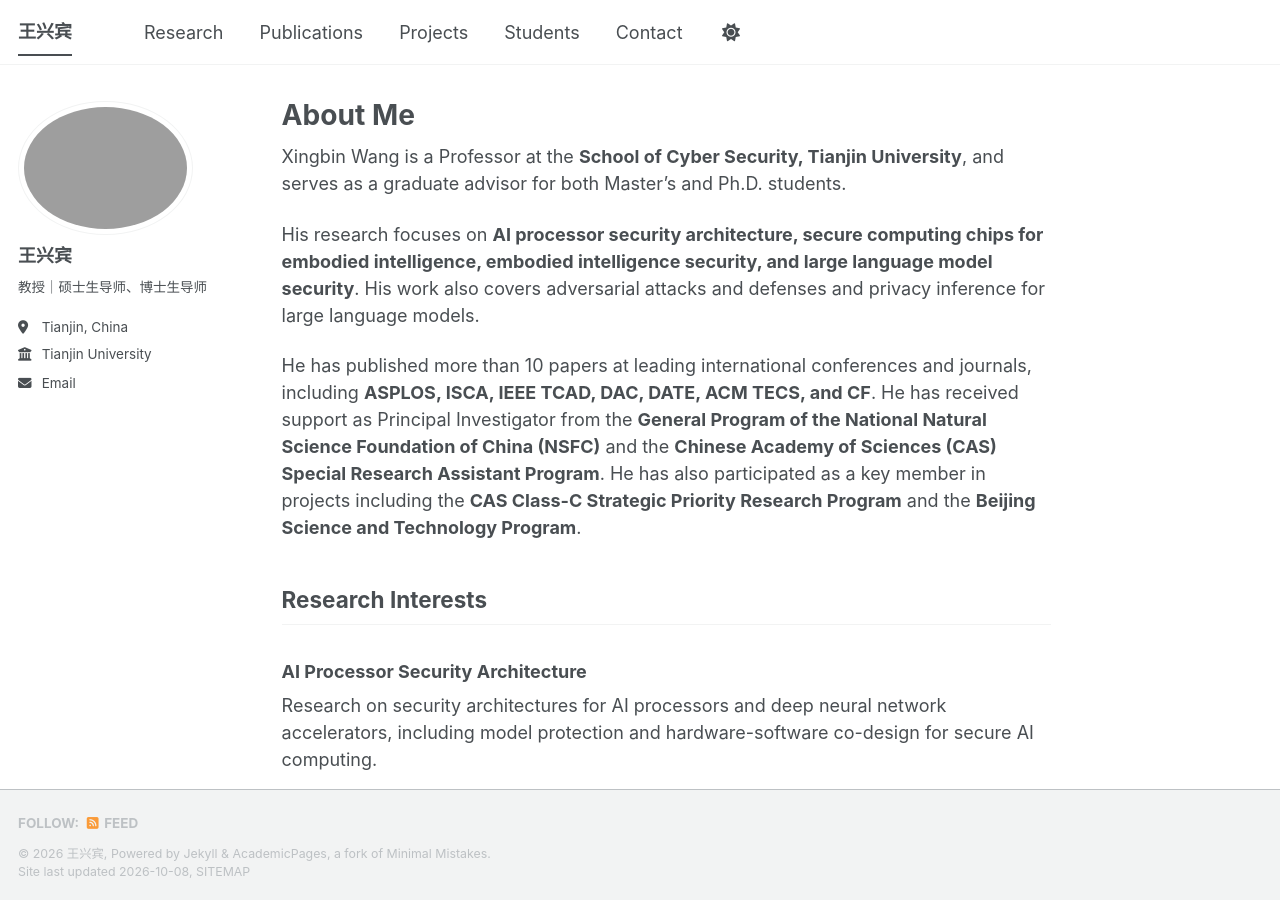
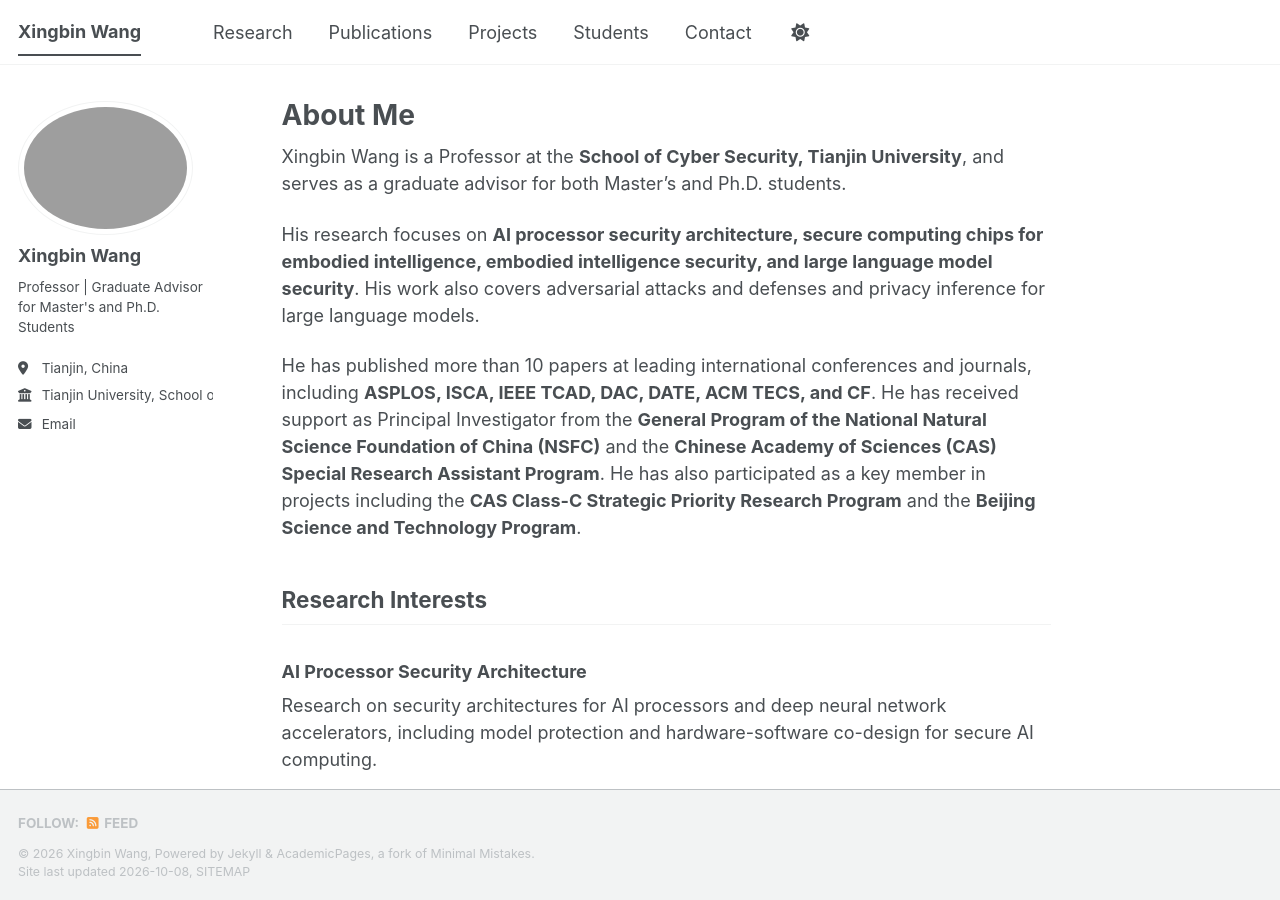
Before and after one commit to Kepler-tju0325/Kepler-tju0325.github.io, a Jekyll site: the page built from _pages/about.md, in a window 1280 px wide and 900 px high. Built offline with Jekyll 4.4.1, drawn with Linux system fonts in a browser that asks for light colours; a style sheet for code colours, icons or effects is not loaded.

Commit message:
Update _config.yml

```diff
--- a/_config.yml
+++ b/_config.yml
@@ -9,11 +9,11 @@
 # Basic Site Settings
 locale                   : "en-US"
 site_theme               : "default" # The available themes options are "default", "air", "sunrise", "mint", "dirt" and "contrast"
-title                    : "王兴宾"
+title                    : "Xingbin Wang"
 title_separator          : "-"
-name                     : "王兴宾"
-description              : &description "Your Name's academic portfolio"   # Update this with a general description of your site, this is the default if not overridden by a page
-url                      : https://Kepler0325.github.io # The base hostname & protocol for your site e.g. "https://[your GitHub username].github.io",
+name                     : "Xingbin Wang"
+description              : "Professor, School of Cyber Security, Tianjin University"   # Update this with a general description of your site, this is the default if not overridden by a page
+url                      : "https://Kepler0325.github.io" # The base hostname & protocol for your site e.g. "https://[your GitHub username].github.io",
                                                            # or if you already have some other page hosted on Github then use "https://[your GitHub username].github.io/[Your Repo Name]"
 baseurl                  : "" # the subpath of your site, e.g. "/blog"
 repository               : "Kepler0325/Kepler0325.github.io"
@@ -24,11 +24,11 @@ repository               : "Kepler0325/Kepler0325.github.io"
 author:
   # Biographic information
   avatar           : "profile.jpg"
-  name             : "王兴宾"
+  name             : "Xingbin Wang"
   pronouns         : # example: "she/her"
-  bio              : "教授｜硕士生导师、博士生导师"
+  bio              : "Professor | Graduate Advisor for Master's and Ph.D. Students"
   location         : "Tianjin, China"
-  employer         : "Tianjin University"
+  employer         : "Tianjin University, School of Cyber Security"
   uri              : # URL
   email            : "wangxingbin@tju.edu.cn"
 
```
